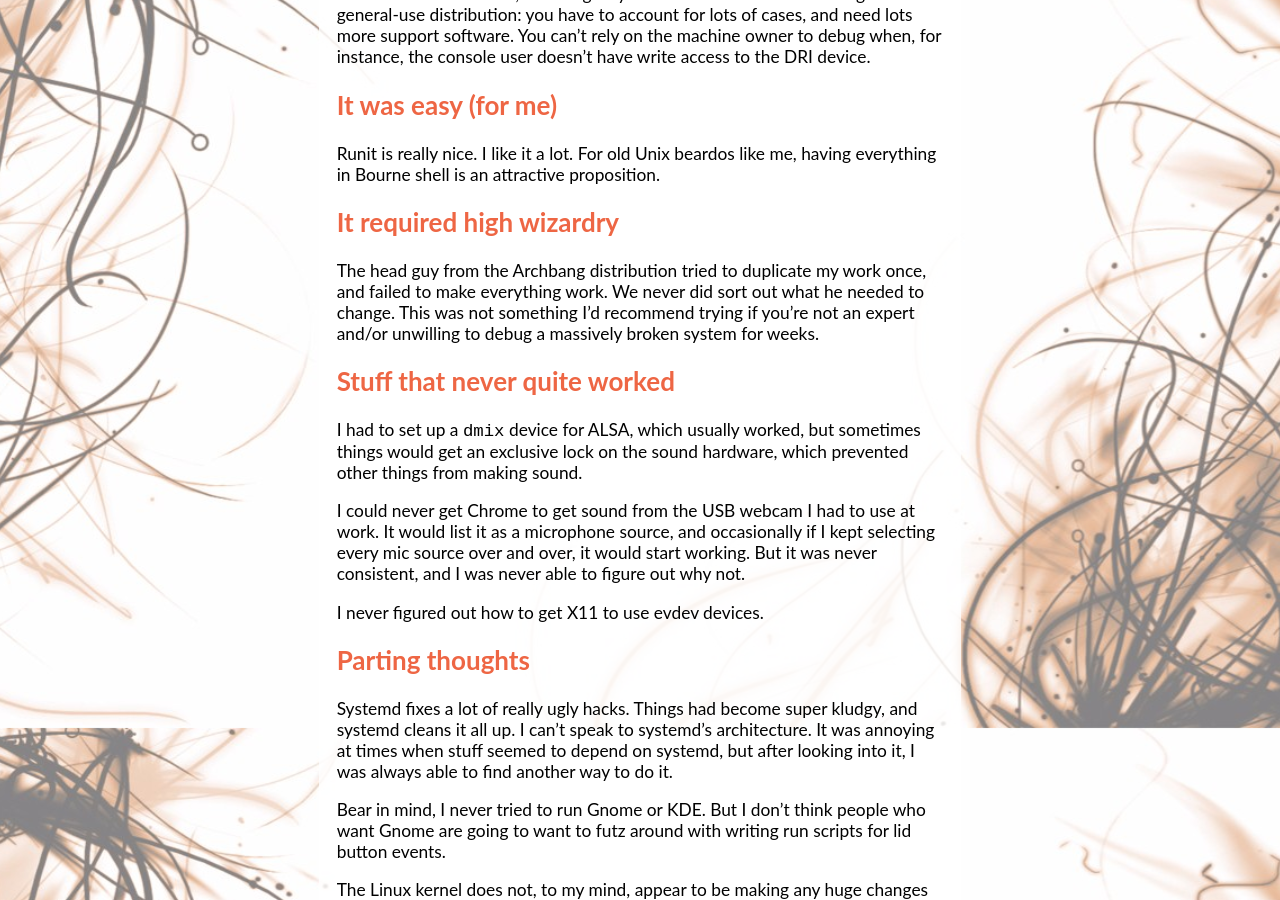
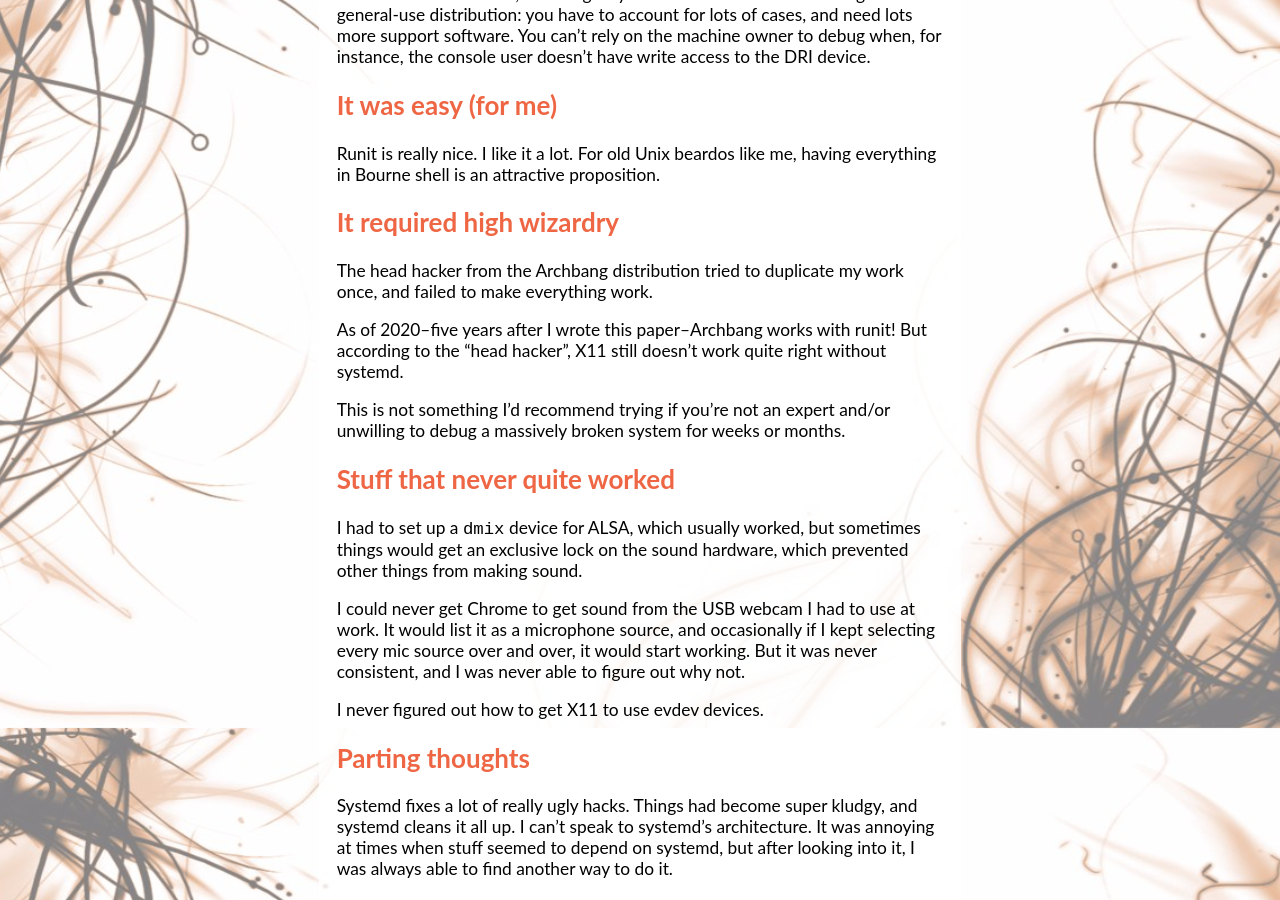
Before and after one commit to nealey/homepage, a Jekyll site: the page built from papers/runit-as-init.md, in a window 1280 px wide and 900 px high, scrolled down 1972 px. Built offline with Jekyll 4.4.1, drawn with Linux system fonts in a browser that asks for light colours.

Commit message:
OMG archbang got runit working

```diff
--- a/papers/runit-as-init.md
+++ b/papers/runit-as-init.md
@@ -142,11 +142,14 @@ having everything in Bourne shell is an attractive proposition.
 It required high wizardry
 -------------------------
 
-The head guy from the Archbang distribution tried to duplicate my work once,
+The head hacker from the Archbang distribution tried to duplicate my work once,
 and failed to make everything work.
-We never did sort out what he needed to change.
-This was not something I'd recommend trying if you're not an expert
-and/or unwilling to debug a massively broken system for weeks.
+
+As of 2020--five years after I wrote this paper--Archbang works with runit!
+But according to the "head hacker", X11 still doesn't work quite right without systemd.
+
+This is not something I'd recommend trying if you're not an expert
+and/or unwilling to debug a massively broken system for weeks or months.
 
 
 Stuff that never quite worked
```
